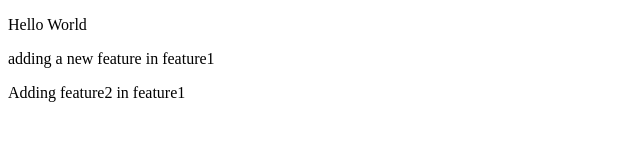
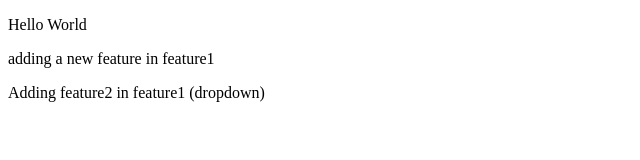
Before and after one commit to shimonhasan/Localrepo, a plain HTML site: page index.html in a window 1280 px wide. Shown: the whole page, without its empty margins (0-640 px from the left). Drawn offline with Linux system fonts and the light colour scheme.

```diff
--- a/index.html
+++ b/index.html
@@ -8,6 +8,6 @@
   <body>
     <p>Hello World</p>
     <p>adding a new feature in feature1</p>
-    <p>Adding feature2 in feature1</p>
+    <p>Adding feature2 in feature1 (dropdown)</p>
   </body>
 </html>
```
